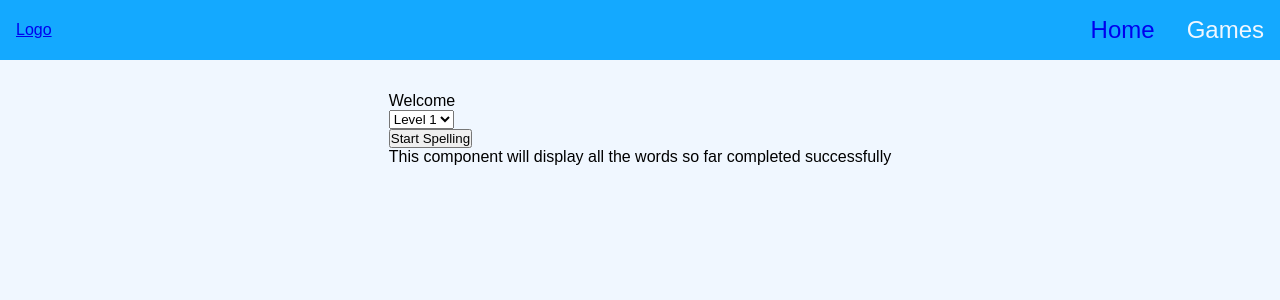
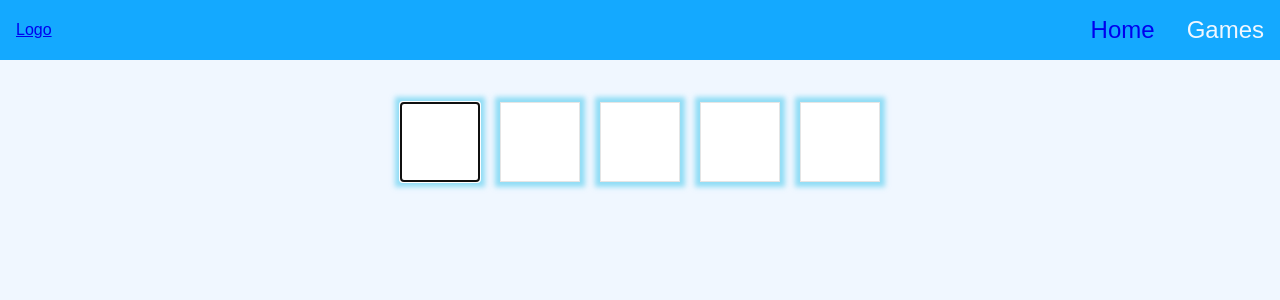
Before and after one commit to DanielWilliamParsons/SpellingApp, a React (Create React App) app in the folder spellingapp/: page / in a window 1280 px wide. Shown: the top 300 px of the page. Built offline with nearby package versions, Linux system fonts and the light colour scheme.

Commit message:
Develop gameplay logic

```diff
--- a/spellingapp/src/components/SpellingCheck.jsx
+++ /dev/null
@@ -1,78 +0,0 @@
-import React, { useState, useEffect, useRef } from 'react';
-import HorizontalListContainer from './spellingCheckComponents/HorizontalListContainer';
-import LetterInput from './spellingCheckComponents/LetterInput';
-import LevelSelector from './spellingCheckComponents/LevelSelector';
-import Scorer from './spellingCheckComponents/Scorer';
-import Timer from './spellingCheckComponents/Timer';
-import wordsData from './spellingCheckComponents/sampleWords'
-
-const SpellingCheck = () => {
-
-    /**
-     * Game status, quiz words and level
-     */
-    const [gameStarted, setGameStarted] = useState(false);
-    const [gameOver, setGameOver] = useState(false);
-    const [quizWords, setQuizWords] = useState([]);
-    const [currentLevel, setCurrentLevel] = useState("level1");
-
-    const handleStartGame = () => {
-        setGameStarted(true);
-        setQuizWords(createQuizWords(currentLevel));
-
-    }
-    console.log(quizWords);
-
-    const createQuizWords = (level) => {
-        return wordsData.map(word => {
-            const { word: wordText, audio} = word // extract word and audio properties
-            const levelData = word[level]; // access the selected level
-            return { word: wordText, audio, ...levelData}; // combine into a new object
-        });
-    }
-
-    return (
-        <div>
-            <div className = 'spelling-game-container'>
-                {
-                    !gameStarted ? (
-                        <div className='controls-menu'>
-                            <LevelSelector
-                                currentLevel={currentLevel}
-                                onLevelChange={setCurrentLevel} // Pass the state setter function as a prop
-                            />
-                            <button className="start-spelling-check" onClick={handleStartGame}>Start Spelling</button>
-                        </div>
-                    ) : (
-                        <div className = 'scorer-and-timer'>
-                            <Scorer />
-                            <Timer />
-                        </div>
-                    )
-                }
-
-                <div className='spelling-section'>
-                    {
-                        gameStarted && (
-                            <div className='letters-list'>
-                                <LetterInput />
-                            </div>
-                        )
-                    } {
-                        gameOver && (
-                            <div>
-                                <p>Game over</p>
-                            </div>
-                        )
-                    }
-                </div>
-                <div className='completed-words-container'>
-                    <HorizontalListContainer />
-                </div>
-
-            </div>
-        </div>
-    );
-};
-
-export default SpellingCheck;
--- a/spellingapp/src/components/spellingCheckComponents/HorizontalListContainer.jsx
+++ /dev/null
@@ -1,12 +0,0 @@
-import React, { useState, useEffect } from 'react';
-
-const HorizontalListContainer = () => {
-
-    return(
-        <div className='all-words-list'>
-            <p>This component will display all the words so far completed successfully</p>
-        </div>
-    );
-};
-
-export default HorizontalListContainer;
--- /dev/null
+++ b/spellingapp/src/components/spellingCheckComponents/LetterInput.css
@@ -0,0 +1,25 @@
+.letter-input {
+    border: 1px solid rgba(0, 0, 0, 0.1);
+    width: 5rem;
+    height: 5rem;
+    padding: 5px;
+    margin: 10px;
+    box-shadow: 0px 0px 5px 5px rgba(81, 203, 238, 0.6);
+    font-size: 3rem;
+    text-align: center;
+}
+
+input:focus-visible.letter-input.focused {
+    box-shadow: 0px 0 px 5px 5px rgba(81, 203, 238, 1);
+    outline: none;
+}
+
+input:focus-visible.letter-input.focused.correct {
+    box-shadow: 0px 0px 5px 5px rgba(46, 245, 39, 0.8);
+    outline: none;
+}
+
+input:focus-visible.letter-input.focused.incorrect {
+    box-shadow: 0px 0px 5px 5px rgba(245, 93, 39, 0.94);
+    outline: none;
+}
--- a/spellingapp/src/components/spellingCheckComponents/LetterInput.jsx
+++ b/spellingapp/src/components/spellingCheckComponents/LetterInput.jsx
@@ -1,9 +1,26 @@
-import React, { useState, useEffect } from 'react';
+import React from 'react';
+import './LetterInput.css';
 
-const LetterInput = () => {
+const LetterInput = ({ word, userInputs, currentLetterIndex, inputRefs, handleLetterInput }) => {
+
 
     return(
-        <input />
+        <div>
+            {
+                word.split('').map((letter, index) => (
+                    <input
+                        ref = { (el) => (inputRefs.current[index] = el) }
+                        className = 'letter-input'
+                        key = { index }
+                        type = "text"
+                        maxLength = "1"
+                        value = { userInputs[index] || '' }
+                        onChange = { event => handleLetterInput(event, letter, index) }
+                    />
+                ))
+            }
+        </div>
+
     );
 };
 
--- a/spellingapp/src/components/spellingCheckComponents/LevelSelector.jsx
+++ /dev/null
@@ -1,20 +0,0 @@
-import React, { useState, useEffect } from 'react';
-
-const LevelSelector = (currentLevel, onLevelChange) => {
-
-    const handleLevelChange = (event) => {
-        onLevelChange(event.target.value); // update the state in the parent component.
-    }
-
-    return (
-        <div className='level-selector-container'>
-            <select className="choose-level" name="level-selector" defaultValue={currentLevel} onChange={handleLevelChange}>
-                <option value="level1">Level 1</option>
-                <option value="level2">Level 2</option>
-                <option value="level3">Level 3</option>
-            </select>
-        </div>
-    );
-};
-
-export default LevelSelector;
--- a/spellingapp/src/components/spellingCheckComponents/Scorer.jsx
+++ /dev/null
@@ -1,12 +0,0 @@
-import React, { useState, useEffect } from 'react';
-
-const Scorer = () => {
-
-    return (
-        <div className='score-card'>
-            <p>This component will keep score</p>
-        </div>
-    );
-};
-
-export default Scorer;
--- /dev/null
+++ b/spellingapp/src/components/spellingCheckComponents/SpellingGameContainer.jsx
@@ -0,0 +1,37 @@
+import React from 'react';
+import useSpellingGame from './useSpellingGame';
+import LetterInput from './LetterInput';
+
+
+// Get the words data
+let words = [
+    { word: 'apple' },
+    { word: 'banana' },
+    { word: 'cherry' }
+];
+
+const SpellingGameContainer = () => {
+
+    const {
+        currentWordIndex,
+        userInputs,
+        currentLetterIndex,
+        inputRefs,
+        handleLetterInput
+    } = useSpellingGame(words);
+
+
+    return (
+        <div>
+            <LetterInput
+                word = { words[currentWordIndex].word }
+                userInputs = { userInputs }
+                currentLetterIndex = { currentLetterIndex }
+                inputRefs = { inputRefs }
+                handleLetterInput = { handleLetterInput }
+            />
+        </div>
+    )
+};
+
+export default SpellingGameContainer;
--- a/spellingapp/src/components/spellingCheckComponents/Timer.jsx
+++ /dev/null
@@ -1,12 +0,0 @@
-import React, { useEffect, useState } from 'react';
-
-const Timer = () => {
-
-    return (
-        <div className='timer-keeper'>
-            <p>This component will keep time.</p>
-        </div>
-    );
-};
-
-export default Timer;
--- /dev/null
+++ b/spellingapp/src/components/spellingCheckComponents/useSpellingGame.jsx
@@ -0,0 +1,68 @@
+/**
+ * Controls the flow of the spelling game
+ * - Tracks the current word from an array of words
+ * - Tracks the current letter each in word
+ * - Puts a reference on each input to track highlighting the form
+ * - Tracks and updates the input made by the user
+ * - Resets the userInput when the user moves on to the next word
+ */
+
+import { useState, useEffect, useRef } from 'react';
+
+const useSpellingGame = (words = []) => {
+    // The words input is an array of words
+    const [currentWordIndex, setCurrentWordIndex] = useState(0);
+    const [currentLetterIndex, setCurrentLetterIndex] = useState(0); // Do I need this one?
+    const [wordIsComplete, setWordIsComplete] = useState(false); //
+    const [userInputs, setUserInputs] = useState(
+        Array(words[0].length).fill('')
+    ); // Keeps track of the alphabet inputs that the user has added
+
+    const inputRefs = useRef([]); // An array of refs for each input on the form
+
+    // Focus the first input when the game loads
+    useEffect(() => {
+        if (inputRefs.current[0]) {
+            inputRefs.current[0].focus();
+        }
+    }, [currentWordIndex]); // This will run when the game loads or when the word changes.
+
+    const handleLetterInput = (e, letter, index) => {
+        console.log(e.target.value);
+        console.log(index);
+
+        // Update the empty inputs
+        const updatedInputs = [...userInputs];
+        updatedInputs[index] = e.target.value;
+        setUserInputs(updatedInputs);
+
+        // We are on the last letter so we should prepare to move to the next word
+        if (index === words[currentWordIndex].word.length - 1) {
+            moveToNextWord();
+        } else {
+            // Check whether the input letter is correct
+            if (e.target.value === letter) {
+                console.log("Hooray!");
+                inputRefs.current[index + 1].focus(); // Put the focus onto the next input
+            } else {
+                console.log("Not correct!");
+            }
+        }
+    }
+
+    const moveToNextWord = () => {
+        setCurrentWordIndex(currentWordIndex + 1);
+        const userInputsReset = Array(words[currentWordIndex + 1].length).fill();
+        setUserInputs(userInputsReset);
+    }
+
+    return {
+        currentWordIndex,
+        userInputs,
+        currentLetterIndex,
+        inputRefs,
+        handleLetterInput,
+    };
+}
+
+export default useSpellingGame;
--- a/spellingapp/src/pages/HomePage.jsx
+++ b/spellingapp/src/pages/HomePage.jsx
@@ -1,13 +1,12 @@
 import React from 'react';
 import { Link } from 'react-router-dom';
-import SpellingCheck from '../components/SpellingCheck';
+import SpellingGameContainer from '../components/spellingCheckComponents/SpellingGameContainer';
 import './HomePage.css';
 
 const HomePage = () => {
     return (
         <div className='home-page'>
-            <p>Welcome</p>
-            <SpellingCheck />
+            <SpellingGameContainer />
         </div>
     );
 }
```
Also changed, not shown: spellingapp/src/components/spellingCheckComponents/useGameControl.jsx (added).
